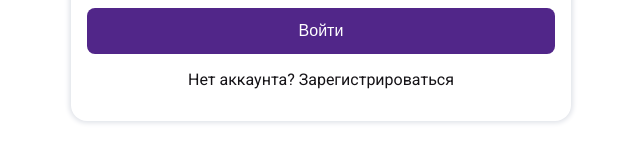
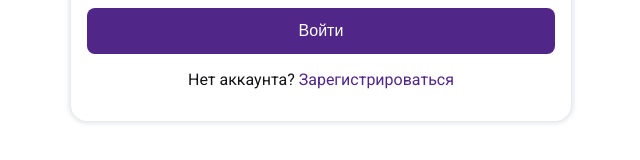
Before and after one commit to metastasio/agTestTask, a React (Vite) app: page /login in a window 1280 px wide. Shown: the part 525-685 px from the top of the page, without its empty margins (319-959 px from the left). Built offline with nearby package versions, Linux system fonts and the light colour scheme.

Commit message:
Change links color

```diff
--- a/src/index.css
+++ b/src/index.css
@@ -37,9 +37,9 @@ body {
 
 a {
   text-decoration: none;
-  color: var(--fc-main);
+  color: var(--secondary-color);
   &:visited {
-    color: var(--secondary-color);
+    color: var(--fc-main);
   }
   &:hover {
     color: var(--accent2);
```
